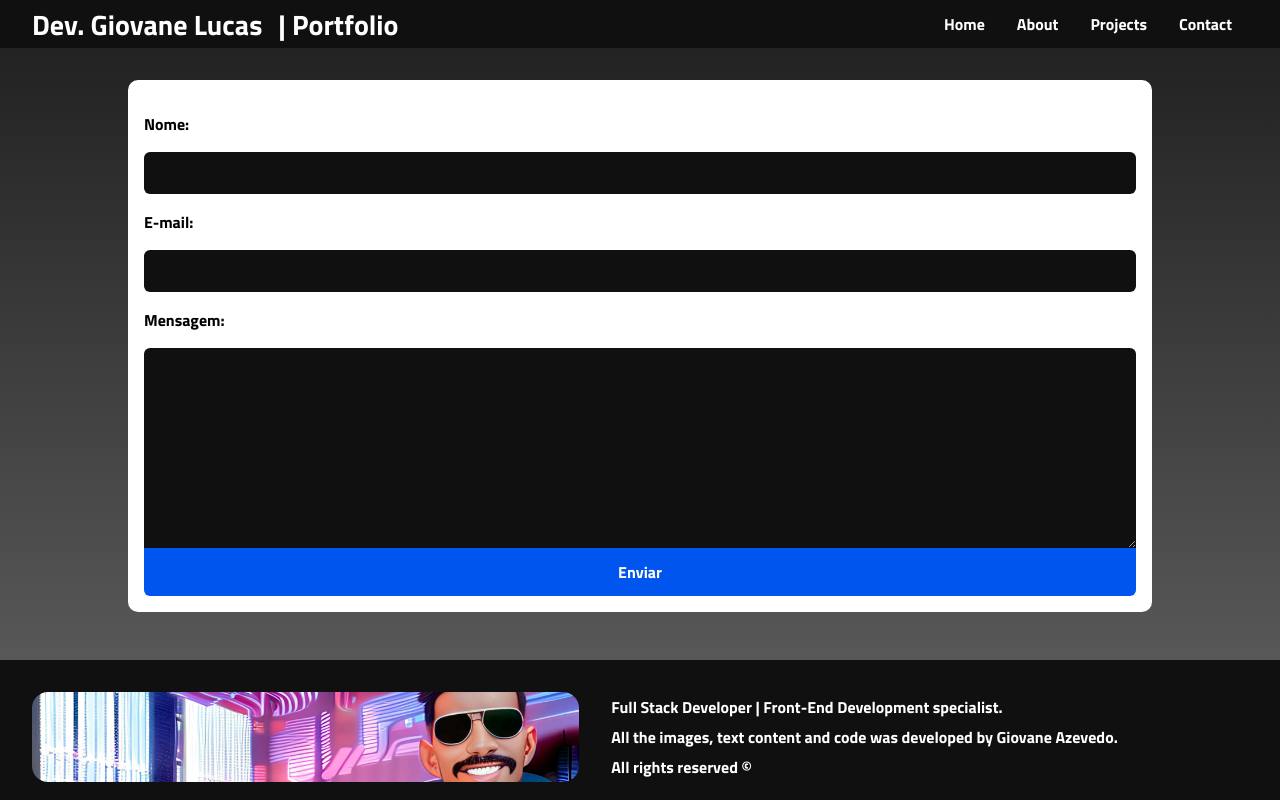
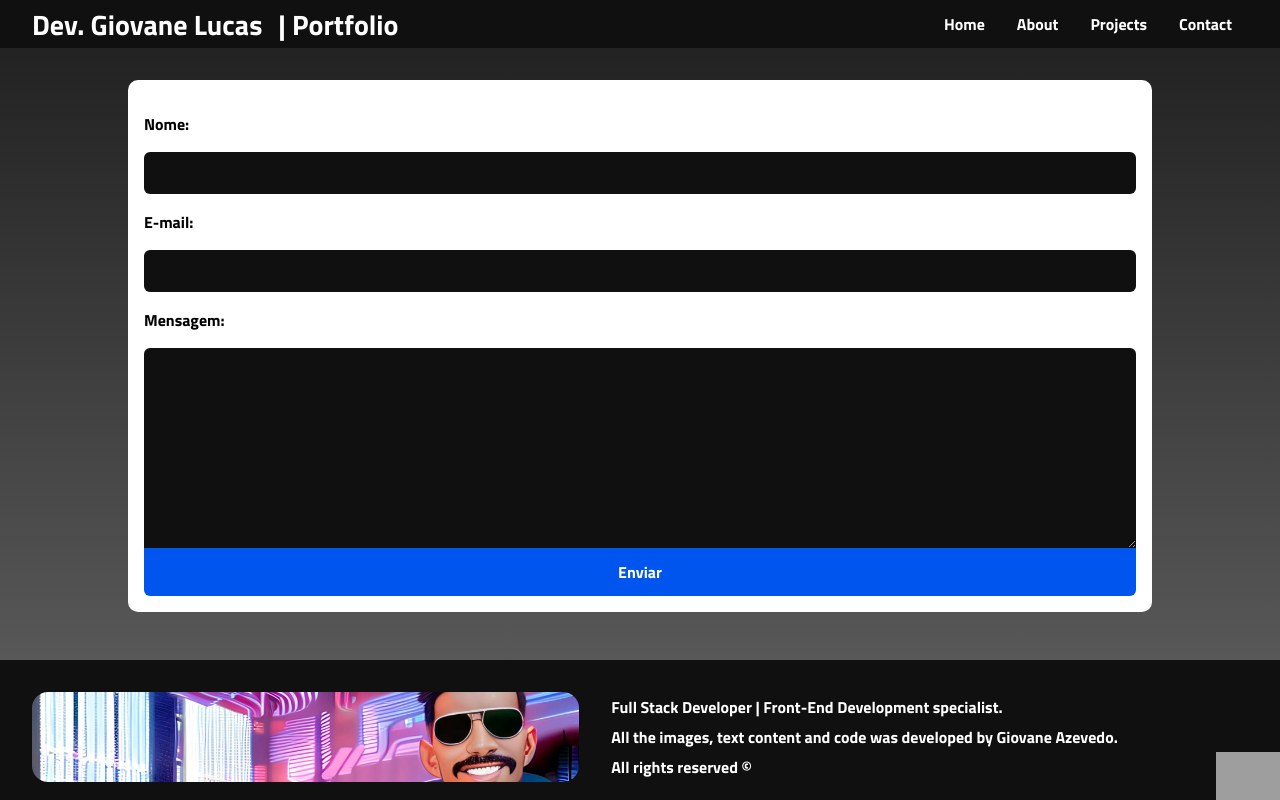
Before and after one commit to glgio7/Portfolio, a React (Vite) app: page /contact in a window 1280 px wide. Built offline with nearby package versions, Linux system fonts and the light colour scheme; grey boxes are pictures that could not be loaded.

Commit message:
add. Google Translator

```diff
--- a/src/components/Container/index.jsx
+++ b/src/components/Container/index.jsx
@@ -3,18 +3,40 @@ import Footer from "../Footer";
 import Header from "../Header";
 import StyledContainer from "./styles";
 
-const Container = ({ children}) => {
+const Container = ({ children }) => {
   const container = useRef();
   const [scrolled, setScrolled] = useState(false);
+
+  let [pageTranslated, setPageTranslated] = useState("");
+
+  const translate = () => {
+    const reference = window.location.href.split("/");
+
+    if (reference[reference.length - 1] === "") {
+      setPageTranslated(
+        "https://glgio7-vercel-app.translate.goog/?_x_tr_sl=en&_x_tr_tl=pt&_x_tr_hl=pt-BR&_x_tr_pto=wapp"
+      );
+    } else
+      setPageTranslated(
+        `https://glgio7-vercel-app.translate.goog/${
+          reference[reference.length - 1]
+        }?_x_tr_sl=pt&_x_tr_tl=en&_x_tr_hl=pt-BR&_x_tr_pto=wapp`
+      );
+    };
 
   const handleScroll = () => {
     container.current.scrollTop >= 100 ? setScrolled(true) : setScrolled(false);
   };
   return (
-    <StyledContainer ref={container} onScroll={handleScroll}>
-      <Header scrolled={scrolled}/>
+    <StyledContainer ref={container} onScroll={handleScroll} onLoad={translate}>
+      <Header scrolled={scrolled} />
       {children}
-        <Footer/>
+      <a href={pageTranslated}>
+        <div className="translator">
+          <img src="/assets/pt-br.png" alt="Icone Brasil - por FlatIcon" />
+        </div>
+      </a>
+      <Footer />
     </StyledContainer>
   );
 };
--- a/src/pages/Home/index.jsx
+++ b/src/pages/Home/index.jsx
@@ -61,11 +61,6 @@ const Home = () => {
           textContent={contactMe}
           route={"/contact"}
         />
-        <a href="https://glgio7-vercel-app.translate.goog/?_x_tr_sl=en&_x_tr_tl=pt&_x_tr_hl=pt-BR&_x_tr_pto=wapp">
-          <div className="translator">
-            <img src="/assets/pt-br.png" alt="Icone Brasil - por FlatIcon" />
-          </div>
-        </a>
       </Container>
     </>
   );
```
